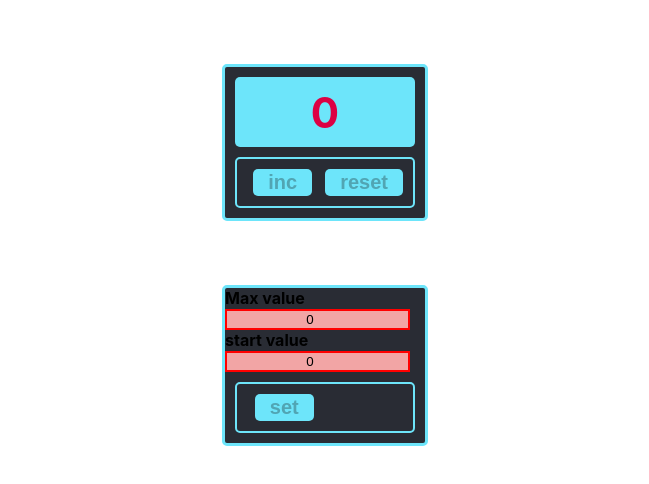
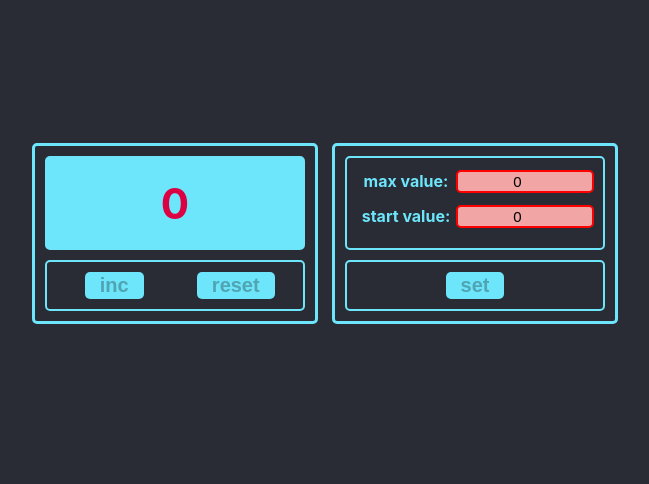
Before and after one commit to Lapa17/exam1, a React (Create React App) app: page / in a window 1280 px wide. Shown: the top 484 px of the page, without its empty margins (315-964 px from the left). Built offline with nearby package versions, Linux system fonts and the light colour scheme.

Commit message:
added styles

```diff
--- a/src/App.css
+++ b/src/App.css
@@ -1,7 +1,10 @@
-
+body{
+  height: 82vh;
+    background: #292c34;
+}
 
 .wrapper{
-  width: 200px;
+  width: 280px;
   border: 3px solid #6de5fa;
   margin: 5% auto 0px;
   border-radius: 5px;
@@ -10,7 +13,7 @@
 }
 
 .counter{
-  height: 70px;
+  height: 90px;
     margin: 10px;
     display: grid;
     align-items: center;
@@ -18,17 +21,14 @@
     font-size: 35px;
     background: #6de5fa;
     border-radius: 5px;
+    border: 2px solid #6de5fa;;
 }
 
 .red {
   color: #dc0043;
   font-size: 42px;
 }
-.redInput {
-  border: 2px solid red;
-    background: #f2a5a5;
-    text-align: center;
-}
+
 .btnWrapper{
   display: grid;
     grid-template-columns: 1fr 1fr;
@@ -41,3 +41,65 @@
     padding: 10px;
 
 }
+
+.set{
+  grid-template-columns: 1fr;
+}
+
+
+.mainWrapper{
+  display: grid;
+  width: 600px;
+  grid-template-columns: 1fr 1fr;
+  justify-items: start;
+  margin: 10% auto;
+}
+.wrapperBorder{
+  height: 90px;
+    border: 2px solid #6de5fa;
+    margin: 10px;
+    border-radius: 5px;
+}
+
+.itemWrapper{
+  margin-top: 12px;
+  text-align: center;
+}
+
+.itemWrapper>span {
+  min-width: 100px;
+    display: inline-block;
+    color: #6de5fa;
+    font-size: 16px;
+}
+.itemWrapper>input.redInput {
+  border: 2px solid red;
+    background: #f2a5a5;
+}
+.itemWrapper>input{
+  width: 130px;
+  border-radius: 5px;
+  text-align: center;
+  font-size: 15px;
+  border: 2px solid #6de5fa;;
+}
+
+.itemWrapper>input:focus-visible{
+  outline-offset: 0;
+}
+
+.message{
+  height: 90px;
+    margin: 10px;
+    display: grid;
+    align-items: center;
+    justify-items: center;
+    font-size: 20px;
+    color: #6de5fa;
+    border-radius: 5px;
+    border: 2px solid #6de5fa;
+}
+
+.message.red{
+  color: #dc0043;
+}
--- a/src/App.tsx
+++ b/src/App.tsx
@@ -46,12 +46,12 @@ const App = () => {
   const incDisabled = number < maxValue && editMode === false ? false : true
   const restDisabled = number > startValue && editMode === false ? false : true
   const divCounter = incDisabled ? 'red counter' : 'counter'
-  const spanClass = setDisabled ? 'red counter' : 'counter'
+  const spanClass = setDisabled ? 'red message' : 'message'
   const inputMaxValueClass = maxValue <= startValue ? 'redInput input' : 'input'
   const inputStartValueClass = startValue < 0 || startValue >= maxValue ? 'redInput input' : 'input'
 
 
-  const spanTitle = setDisabled ? 'Warning' : 'Some text'
+  const spanTitle = setDisabled ? 'invalid value!' : "enter value and press 'set'"
 
 
   let onChangeMaxValueHandler = (e: ChangeEvent<HTMLInputElement>) => {
@@ -65,7 +65,7 @@ const App = () => {
 
 
   return (
-    <div>
+    <div className={'mainWrapper'}>
       <div className={'wrapper'}>
         {editMode ?
           <span className={spanClass}>{spanTitle}</span>
@@ -78,11 +78,17 @@ const App = () => {
         </div>
       </div>
       <div className={'wrapper'}>
-        <span>Max value</span>
-        <Input value={maxValue} changeHandler={onChangeMaxValueHandler} InputClass={inputMaxValueClass} />
-        <span>start value</span>
-        <Input value={startValue} changeHandler={onChangeStartValueHandler} InputClass={inputStartValueClass} />
-        <div className={'btnWrapper'}>
+        <div className={'wrapperBorder'}>
+          <div className={'itemWrapper'}>
+            <span>max value:</span>
+            <Input value={maxValue} changeHandler={onChangeMaxValueHandler} InputClass={inputMaxValueClass} />
+          </div>
+          <div className={'itemWrapper'}>
+            <span>start value:</span>
+            <Input value={startValue} changeHandler={onChangeStartValueHandler} InputClass={inputStartValueClass} />
+          </div>
+        </div>
+        <div className={'btnWrapper set'}>
           <Button onClick={onSetHandler} name={'set'} disabled={setDisabled} />
 
         </div>
```
